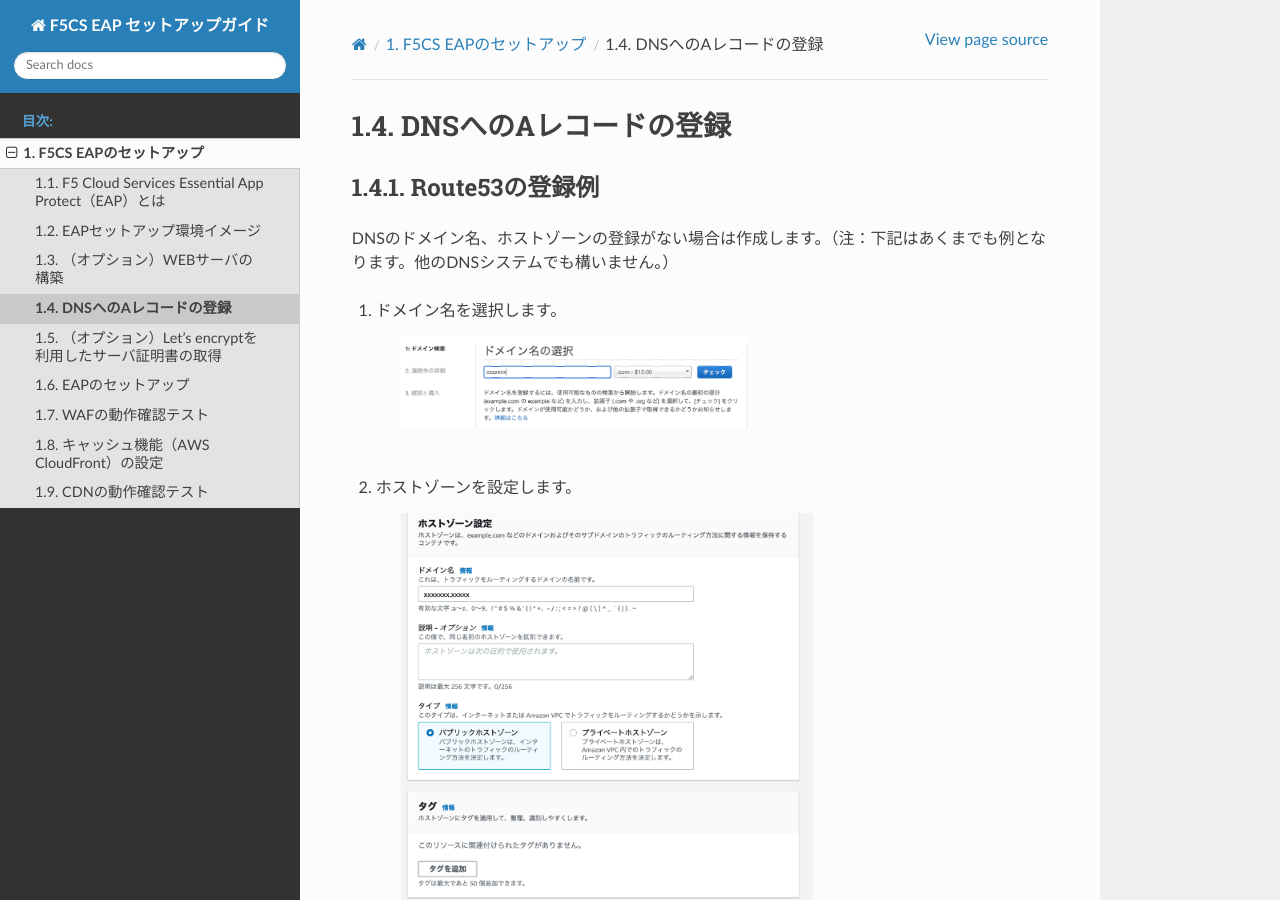
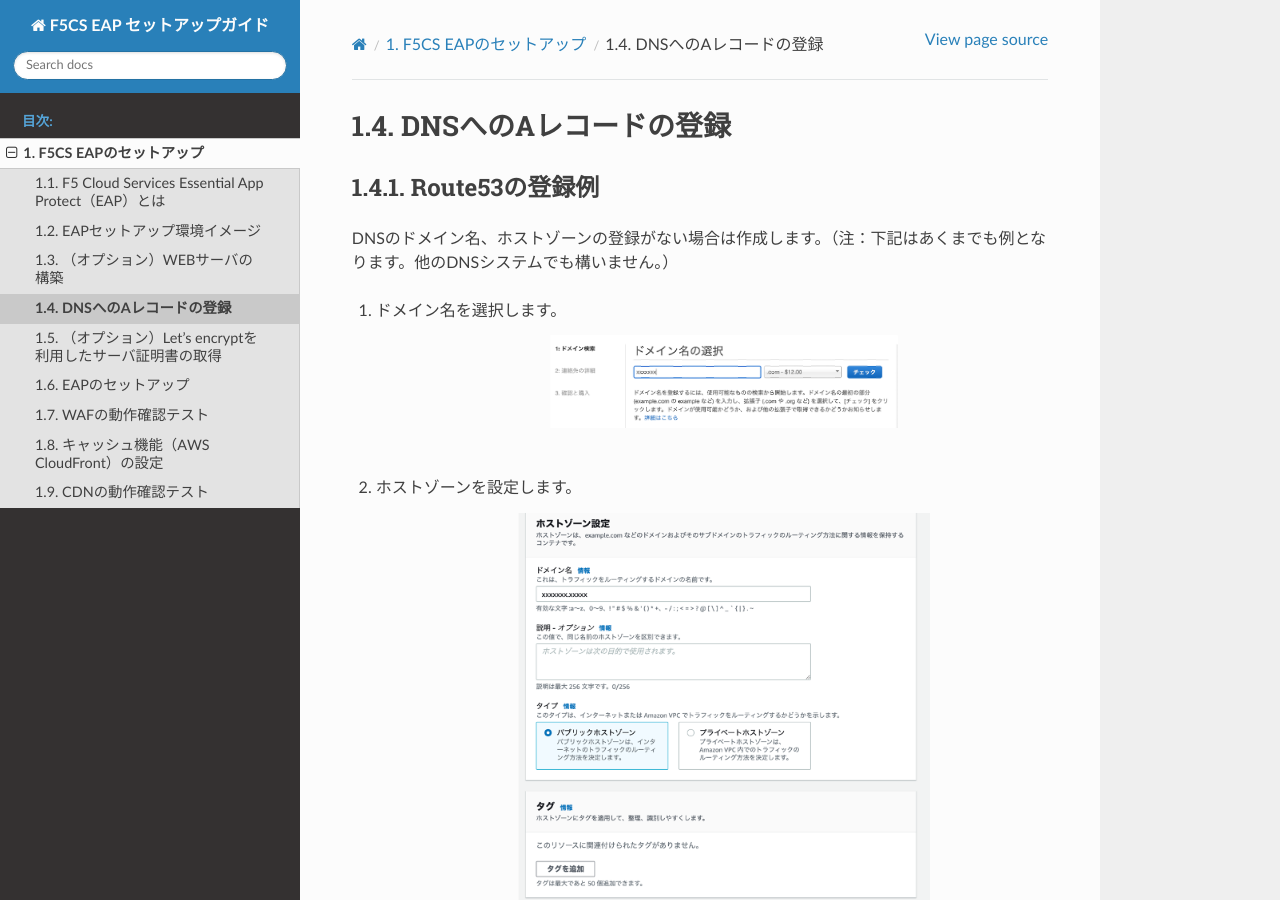
Before and after one commit to BeF5/f5j-easy-setup-eap, a Sphinx documentation site: the page built from docs/content1/module04/module04.rst, in a window 1280 px wide and 900 px high. Built offline with Sphinx 7.4.7 and the Read the Docs theme 2.0.0, drawn with Linux system fonts in a browser that asks for light colours.

Commit message:
初回アップデート

```diff
--- a/docs/content1/module03/module03.rst
+++ b/docs/content1/module03/module03.rst
@@ -19,6 +19,7 @@ EAPで守る対象のWEBサーバはインターネット経由で接続でき
 
     .. image:: images/mod3-4.png
         :scale: 60%
+        :align: center
     |
 #. ストレージの追加はデフォルト設定のまま、 :guilabel:`次のステップ: ...` をクリックします。
 
@@ -40,6 +41,7 @@ EAPで守る対象のWEBサーバはインターネット経由で接続でき
 
     .. image:: images/mod3-9.png
         :scale: 60%
+        :align: center
     |
 #. 作成したEC2インスタンスが実行中となり、ステータスチェックに合格したら、該当インスタンスを選択し、:guilabel:`接続` を押します。
 
--- a/docs/content1/module04/module04.rst
+++ b/docs/content1/module04/module04.rst
@@ -10,19 +10,23 @@ DNSのドメイン名、ホストゾーンの登録がない場合は作成し
 
     .. image:: images/mod4-1.png
         :scale: 60%
+        :align: center
     |
 #. ホストゾーンを設定します。
 
     .. image:: images/mod4-2.png
         :scale: 80%
+        :align: center
     |
 #. レコード名を記載、レコードタイプはAを選択、作成済みのEC2インスタンスのパブリックIPアドレスを記入し、Aレコードを作成します。
 
     .. image:: images/mod4-3.png
         :scale: 80%
+        :align: center
     |
 #. 登録したFQDNにブラウザ経由でhttpアクセスし、テストWEBページが表示されることを確認します。（こちらのページは、あくまでもテストのために利用しています。）
 
     .. image:: images/mod4-4.png
         :scale: 60%
+        :align: center
     |
--- a/docs/content1/module05/module05.rst
+++ b/docs/content1/module05/module05.rst
@@ -22,6 +22,7 @@ Let’t Encryptを利用してサーバ証明書を取得します。とりあ
 
     .. image:: images/mod5-2.png
         :scale: 60%
+        :align: center
     |
 #. ensslコマンドを利用し、プライベートキーを **PKCS#8** フォーマットから **PKCS#1** フォーマットに変換し、SCPコマンドなどでプライベートキーと証明書（fullchain.pem）をダウンロードします。(ご参考ページ： `valid PKCS#1, ASN.1 DER form - while adding new certificate <https://f5cloudservices.zendesk.com/hc/en-us/articles/360055650294-Issue-Receiving-error-Private-key-is-not-in-valid-PKCS-1-ASN-1-DER-form-while-adding-new-certificate>`__ ）
 
--- a/docs/content1/module06/module06.rst
+++ b/docs/content1/module06/module06.rst
@@ -5,11 +5,13 @@ EAPのセットアップ
 
     .. image:: images/mod6-1.png
         :scale: 60%
+        :align: center
     |
 #. フォームの内容を記入し、 :guilabel:`Create account` をクリックします。
 
     .. image:: images/mod6-2.png
         :scale: 60%
+        :align: center
     |
 #. F5CSにログオンできるようになったら、**Essentail App Protect** サービスにて、**Try it free** をクリックし、更に表示されるPop-upでも :guilabel:`Yes, start free trial` をクリックします。
 
@@ -19,6 +21,7 @@ EAPのセットアップ
 
     .. image:: images/mod6-4.png
         :scale: 60%
+        :align: center
     |
 #. EAPのトップ画面が表示されます。トップ画面には、24時間以内の世界のThreat mapが表示されています。:guilabel:`Start protecting your app` をクリックします。
 
@@ -52,6 +55,7 @@ EAPのセットアップ
 
     .. image:: images/mod6-12.png
         :scale: 60%
+        :align: center
     |
 #. EAPの画面に戻り、**Test updated DNS** をクリックすると、**Success** が表示されることを確認します。 :guilabel:`Done` をクリックすると、EAPのデプロイが始まります。
 
--- a/docs/content1/module07/module07.rst
+++ b/docs/content1/module07/module07.rst
@@ -4,7 +4,7 @@ WAFの動作確認テスト
 #. クライアントブラウザから、Webサーバに情報取得目的（https://xxxxxx/nginx.config）でアクセスします。
 
     .. image:: images/mod7-1.png
-        :scale: 50%
+        :scale: 45%
         :align: center
     |
 #. EAPのトップ画面から、**VIEW EVENTS** をクリックすると、ファイルへのイリーガルアクセスのバイオレーションのログが確認できます。Statusは、**Not blocked** となっていることが確認できます。
```
Also changed, not shown: docs/content1/module06/images/mod6-10.png, docs/content1/module06/images/mod6-11.png, docs/content1/module07/images/mod7-1.png.
